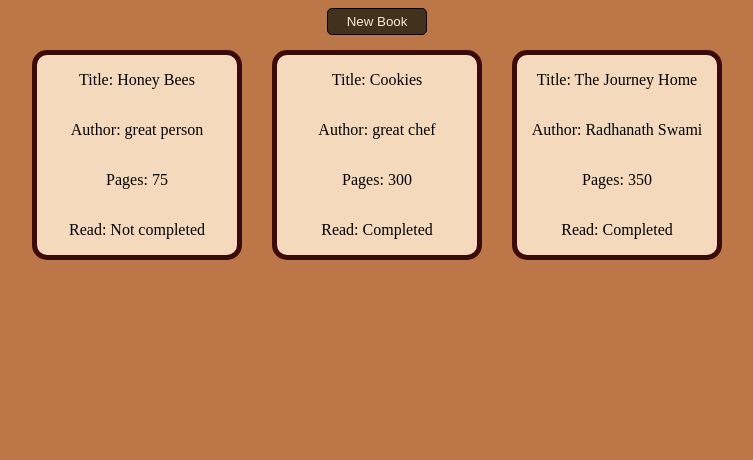
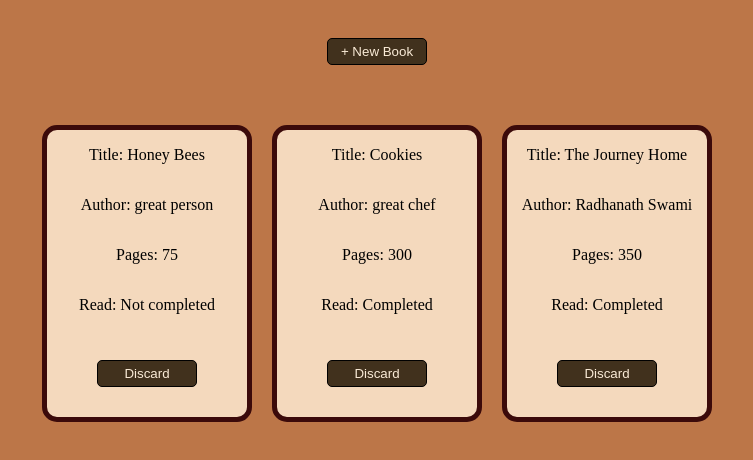
Before and after one commit to ameyareddy9/Library, a plain HTML site: page index.html in a window 1280 px wide. Shown: the whole page, without its empty margins (263-1016 px from the left). Drawn offline with Linux system fonts and the light colour scheme.

Commit message:
Add discard feature to books

```diff
--- a/index.html
+++ b/index.html
@@ -11,17 +11,16 @@
         background-color:rgb(188, 118, 72);
         display: flex;
         flex-direction: column;
-        gap: 15px;
+        gap: 30px;
     }
 
     #library {
         display: grid;
         align-self: center;
-        width: 1000px;
-        grid-template-columns: repeat(autofill, 200px);
+        width: 800px;
+        grid-template-columns: repeat(auto-fill, 200px);
         justify-content: center;
         gap: 30px;
-        grid-auto-flow: column;
     }
 
     .book {
@@ -43,10 +42,11 @@
         padding: 5px 10px;
         background-color: rgb(65, 49, 29);
         color: antiquewhite;
+        margin: 30px;
     }
   </style>
 
-  <button command="show-modal" commandfor="my-dialog">New Book</button>
+  <button command="show-modal" commandfor="my-dialog">+ New Book</button>
 
   <dialog id="my-dialog">
     <form id="book-form">
@@ -93,7 +93,7 @@
         this.id = crypto.randomUUID();
     }
 
-    const myLibrary = [];
+    let myLibrary = [];
 
     function addBookToLibrary(title, author, pages, read) {
         let newBook = new Book(title, author, pages, read);
@@ -123,7 +123,17 @@
             read.textContent = `Read: ${book.read ? "Completed" : "Not completed"}`;
             newBook.appendChild(read);
 
+            const deleteBtn = document.createElement("button");
+            deleteBtn.textContent = `Discard`;
+            deleteBtn.classList.add('discard');
+            newBook.appendChild(deleteBtn);
+
             library.appendChild(newBook);
+
+            deleteBtn.addEventListener("click", () => {
+                myLibrary = myLibrary.filter(b => b.id !== book.id);
+                displayBooks();
+            });
         }
     }
 
```
